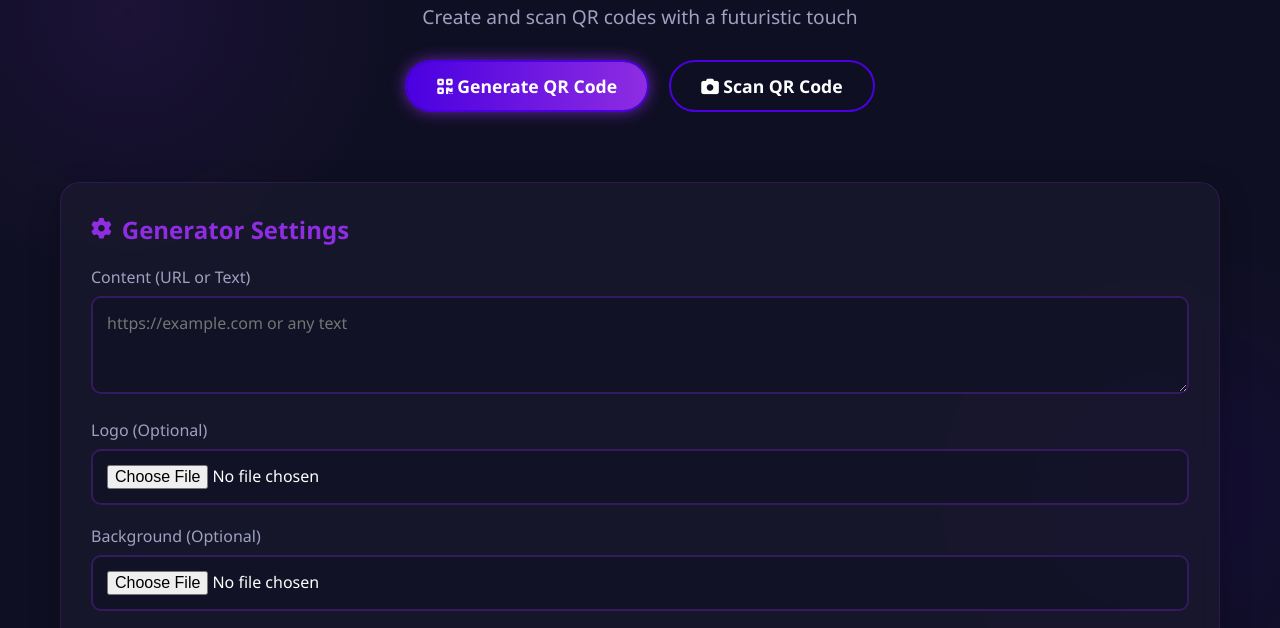
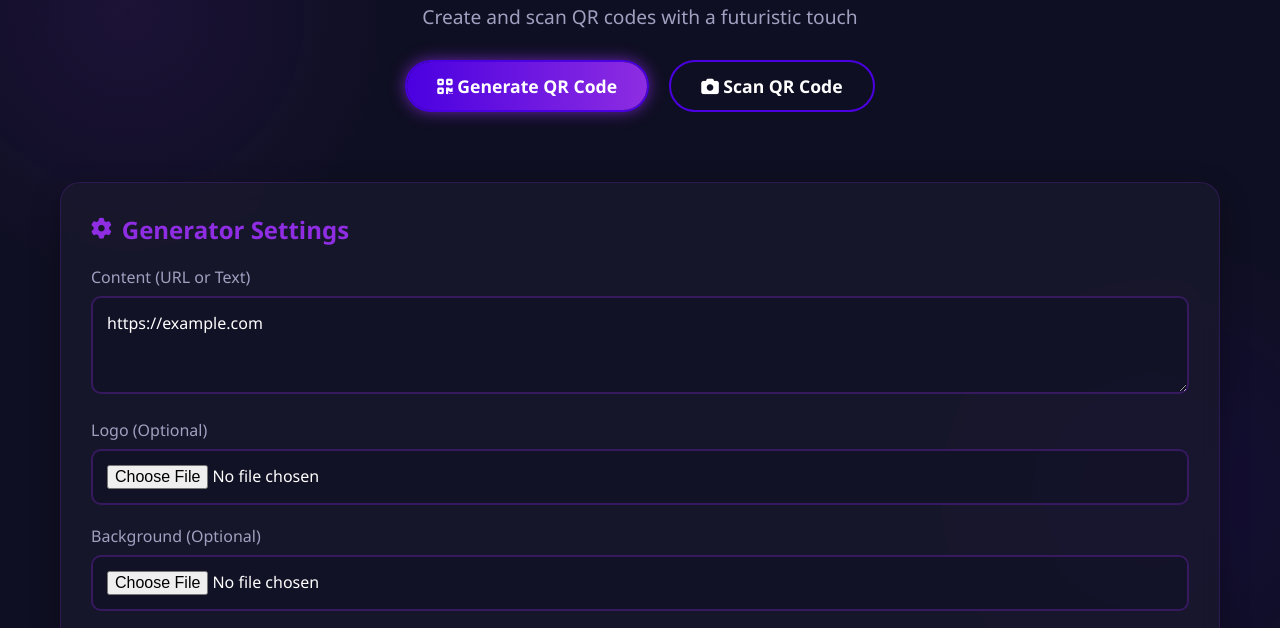
Before and after one commit to DinithSenarathna/QR-Nexus, a plain HTML site: page index.html in a window 1280 px wide. Shown: the part 147-775 px from the top of the page. Drawn offline with nearby package versions, Linux system fonts and the light colour scheme.

Commit message:
Update index.html

```diff
--- a/index.html
+++ b/index.html
@@ -455,7 +455,7 @@
 
                     <div class="input-group">
                         <label for="qr-content">Content (URL or Text)</label>
-                        <textarea id="qr-content" rows="3" placeholder="https://example.com or any text"></textarea>
+                        <textarea id="qr-content" rows="3" placeholder="https://example.com or any text">https://example.com</textarea>
                     </div>
 
                     <div class="input-group">
```
